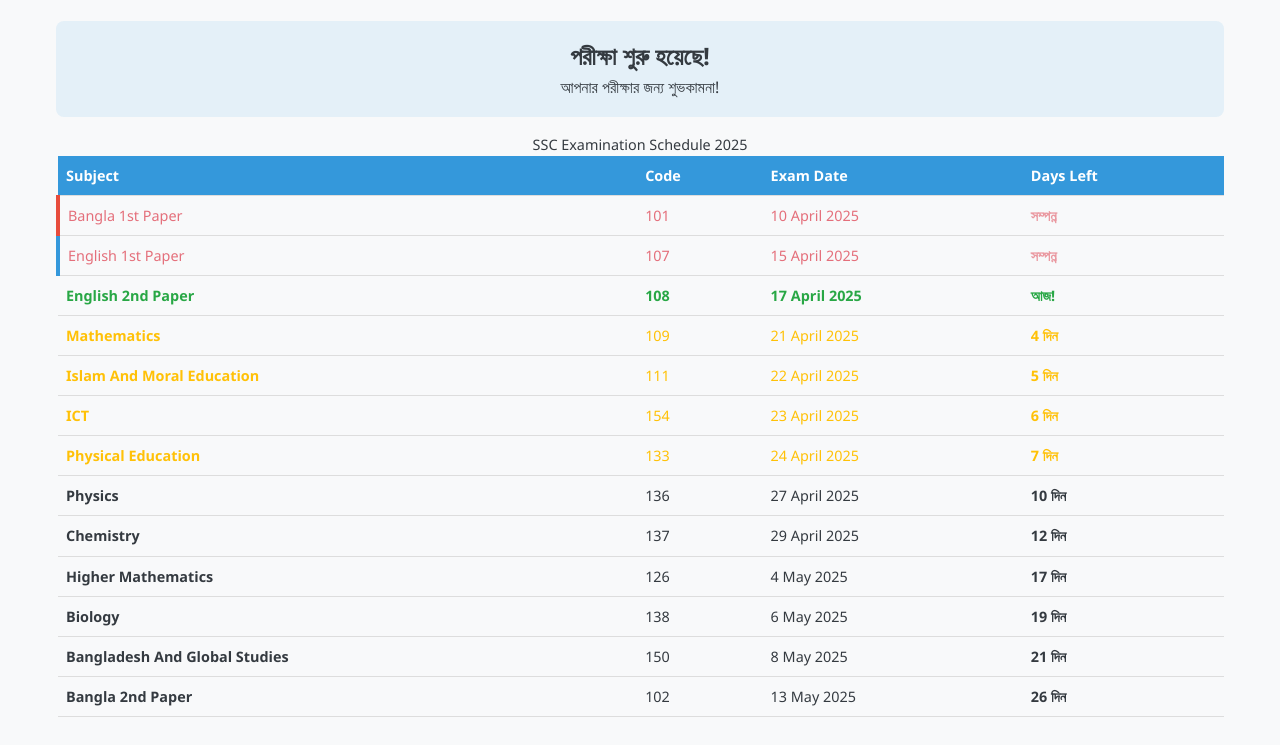
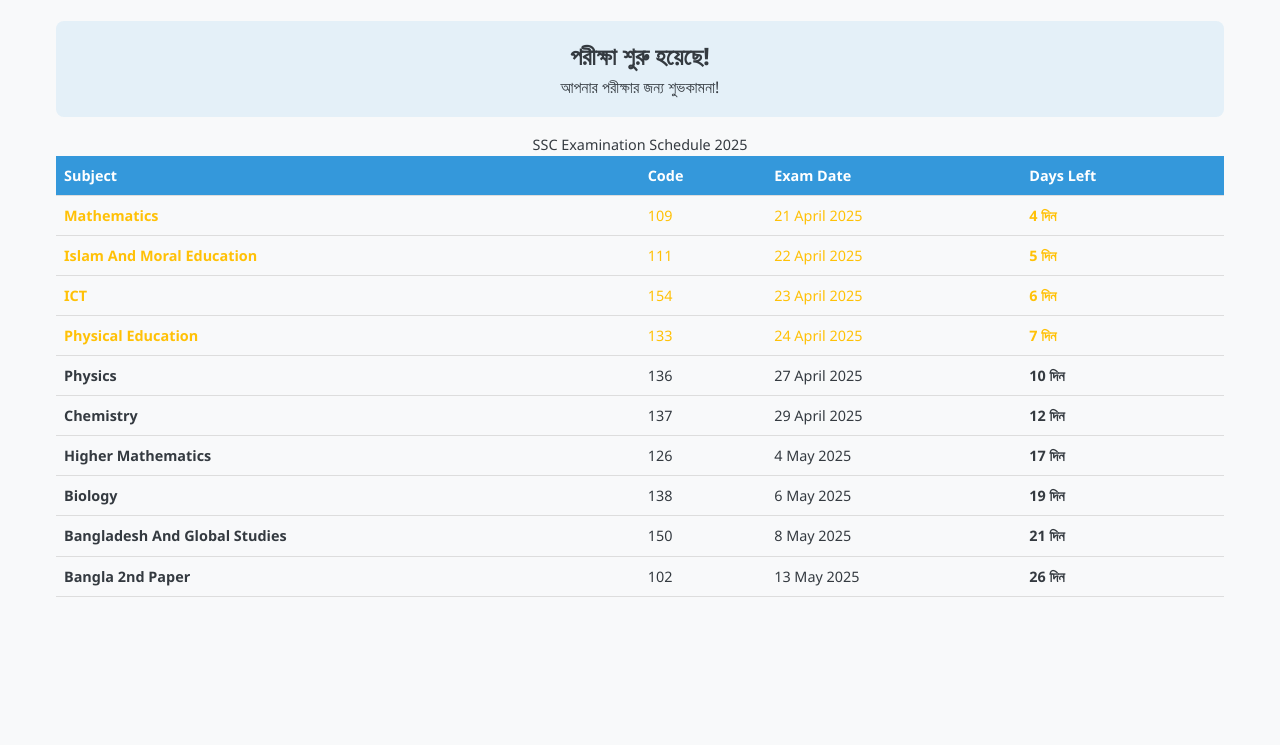
Before and after one commit to rafin-edu/routine, a plain HTML site: page index.html in a window 1280 px wide. Shown: the part 151-896 px from the top of the page. After the commit the page ends 800 px from the top, so only its background shows below. Drawn offline with Linux system fonts and the light colour scheme.

Commit message:
Update index.html

```diff
--- a/index.html
+++ b/index.html
@@ -53,24 +53,7 @@
                     </tr>
                 </thead>
                 <tbody>
-                    <tr class="subject-bangla">
-                        <td>Bangla 1st Paper</td>
-                        <td>101</td>
-                        <td>10 April 2025</td>
-                        <td class="days-left"></td>
-                    </tr>
-                    <tr class="subject-english">
-                        <td>English 1st Paper</td>
-                        <td>107</td>
-                        <td>15 April 2025</td>
-                        <td class="days-left"></td>
-                    </tr>
-                         <tr class="language">
-            <td><b>English 2nd Paper</b></td>
-            <td>108</td>
-            <td>17 April 2025</td>
-            <td class="days-left"></td>
-          </tr>
+
           <tr class="science">
             <td><b>Mathematics</b></td>
             <td>109</td>
```
